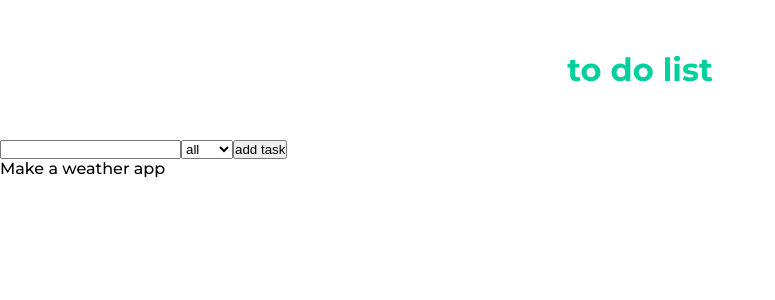
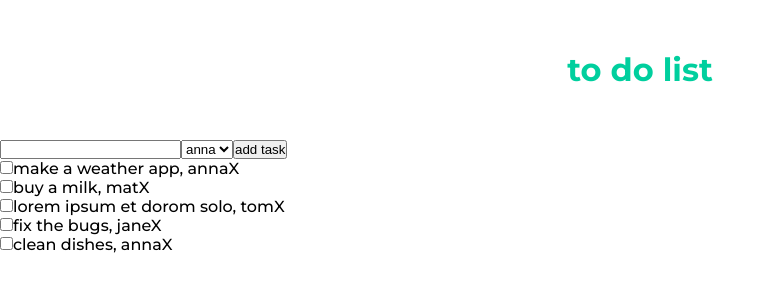
Before and after one commit to iwonakulacz/toDoApp, a React (Create React App) app: page / in a window 1280 px wide. Shown: the top 300 px of the page, without its empty margins (0-775 px from the left). Built offline with nearby package versions, Linux system fonts and the light colour scheme.

Commit message:
add and remove tasks

```diff
--- a/src/App.js
+++ b/src/App.js
@@ -1,23 +1,75 @@
 import React from "react";
 import "./index.css";
-import Form from './components/Form/Form';
+import Form from "./components/Form/Form";
 import List from "./components/List/List";
 
+const initArray = [
+  {
+    id: 1,
+    content: "make a weather app",
+    user: "anna",
+    checked: false
+  },
+  {
+    id: 2,
+    content: "buy a milk",
+    user: "mat",
+    checked: false
+  },
+  {
+    id: 3,
+    content: "lorem ipsum et dorom solo",
+    user: "tom",
+    checked: false
+  },
+  {
+    id: 4,
+    content: "fix the bugs",
+    user: "jane",
+    checked: false
+  },
+  {
+    id: 5,
+    content: "clean dishes",
+    user: "anna",
+    checked: false
+  }
+];
 class App extends React.Component {
   state = {
-    tasks : [{
-      content: '',
-      checked: false,
-      user: 'anna'
-    }]
-  }
+    tasks: [...initArray]
+  };
+
+  addTask = task => {
+    this.setState(prevState => ({
+      tasks: [...prevState.tasks, task]
+    }));
+  };
+
+  removeTask = id => {
+    const tasks = this.state.tasks.filter(task => {
+      return task.id !== id;
+    });
+    this.setState({
+      tasks
+    });
+  };
+
+  handleCheck = item => {
+    console.log(item)
+    // const tasks = this.state.tasks.
+  };
 
   render() {
     return (
       <>
         <h1 className="title"> to do list </h1>
-        <Form/>
-        <List/>
+        <Form addTask={this.addTask} />
+        <List
+          items={this.state.tasks}
+          removeTask={this.removeTask}
+          handleCheck={this.handleCheck}
+        />
       </>
     );
   }
--- a/src/components/Form/Form.js
+++ b/src/components/Form/Form.js
@@ -1,13 +1,50 @@
-import React from 'react';
-import Input from '../Input/Input';
-import Select from '../Select/Select';
+import React from "react";
 
-const Form = ({...props}) => (
-    <form>
-     <Input/>
-     <Select/>
-    <button type="submit">add task</button>
-  </form>
-)
+class Form extends React.Component {
+  state = {
+    id: new Date().getTime(),
+    content: "",
+    user: ""
+  };
+
+  handleInputChange = e => {
+    this.setState({
+        [e.target.name]: e.target.value
+    });
+  };
+
+  handleSubmit = e => {
+    e.preventDefault();
+    const id = new Date().getTime();
+    this.setState({
+      id
+    });
+    this.props.addTask(this.state);
+    this.setState({
+      content: '',
+      user: ''
+    })
+  }
+
+  render() {
+    return (
+      <form onSubmit={(e) => this.handleSubmit(e)}>
+        <input
+          type="text"
+          value={this.state.content}
+          name="content"
+          onChange={this.handleInputChange}
+        />
+        <select value={this.state.user} name="user" onChange={this.handleInputChange}>
+          <option value="anna">anna</option>
+          <option value="tom">tom</option>
+          <option value="mat">mat</option>
+          <option value="jane">jane</option>
+        </select>
+        <button type="submit">add task</button>
+      </form>
+    );
+  }
+}
 
 export default Form;
--- a/src/components/List/List.js
+++ b/src/components/List/List.js
@@ -1,10 +1,23 @@
 import React from "react";
-import ListItem from "./ListItem";
 
-const List = () => (
-  <ul>
-    <ListItem/>
-  </ul>
+const List = ({ items, removeTask, handleCheck }) => (
+  <>
+    {items.length ? (
+      <ul>
+        {items.map((item) => (
+          <li key={item.id}>
+            <input type="checkbox" checked={item.checked} onChange={() => handleCheck(item)} />
+            <span>{item.content}, {item.user}</span>
+            <span onClick={() => removeTask(item.id)}>X</span>
+          </li>
+        ))}
+      </ul>
+    ) : (
+      <h1>
+        There's nothing here yet, please add some items!
+      </h1>
+    )}
+  </>
 );
 
 export default List;
```
